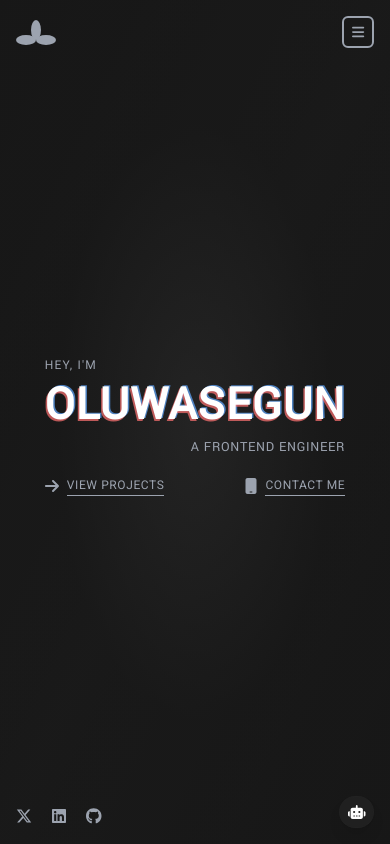
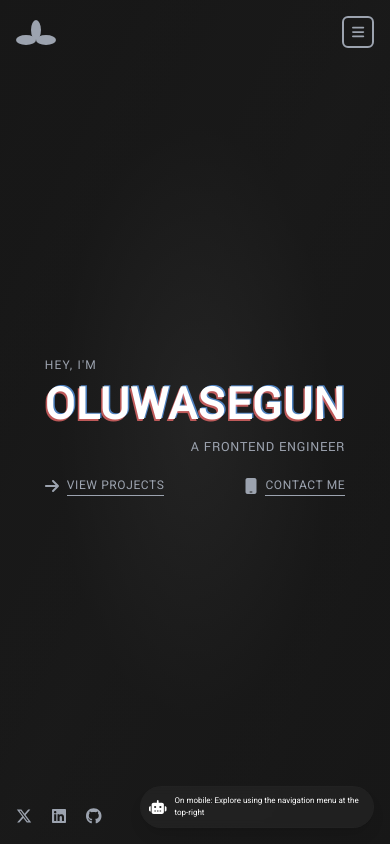
Before and after one commit to codthathing/Portfolio-Project, a React (Vite) app: page / in a window 390 px wide. Built offline with nearby package versions, Linux system fonts and the light colour scheme.

Commit message:
updated the project

```diff
--- a/src/components/ui/Footer.jsx
+++ b/src/components/ui/Footer.jsx
@@ -11,7 +11,7 @@ const Footer = () => {
     { id: 2, icon: faGithub, socialsLink: "https://github.com/codthathing" },
   ];
   const location = useLocation().pathname;
-  const [showInformation, setShowInformation] = useState({ div: true, section: false });
+  const [showInformation, setShowInformation] = useState({ div: true, section: true });
   const [informationDetails, setInformationDetails] = useState({
     array: [
       { id: 0, text: "Welcome to my portfolio!" },
@@ -38,7 +38,7 @@ const Footer = () => {
       </div>
       <div className={`absolute right-4 bottom-4 md:right-10 md:bottom-8 lg:right-16 lg:bottom-5 max-w-[60%] md:max-w-[65%] text-white bg-grey-dark/50 backdrop-blur-sm rounded-full shadow-lg border border-grey-dark/20 p-2 md:p-4 lg:p-3 ${showInformation.div ? "visible" : "invisible"} flex items-center gap-x-2 md:gap-x-4 lg:gap-x-3`}>
         <FontAwesomeIcon icon={faRobot} onClick={() => setShowInformation(prevState => ({ ...prevState, section: !prevState.section }))} className="text-sm md:text-2xl lg:text-xl cursor-pointer" />
-        <section className={`${showInformation.section ? "flex" : "hidden"} ${!showInformation.section ? "md:flex" : "md:hidden"} items-center gap-x-2 md:gap-x-4 lg:gap-x-3`}>
+        <section className={`${showInformation.section ? "flex" : "hidden"} items-center gap-x-2 md:gap-x-4 lg:gap-x-3`}>
           <FontAwesomeIcon icon={faArrowRight} className="md:text-lg lg:text-base hidden md:block" />
           <span className=" text-[8px] md:text-lg lg:text-base font-Roboto">{informationDetails.text}</span>
           <FontAwesomeIcon icon={faXmark} onClick={() => setShowInformation(prevState => ({ ...prevState, div: false }))} className="lg:text-base hidden lg:block cursor-pointer" />
```
